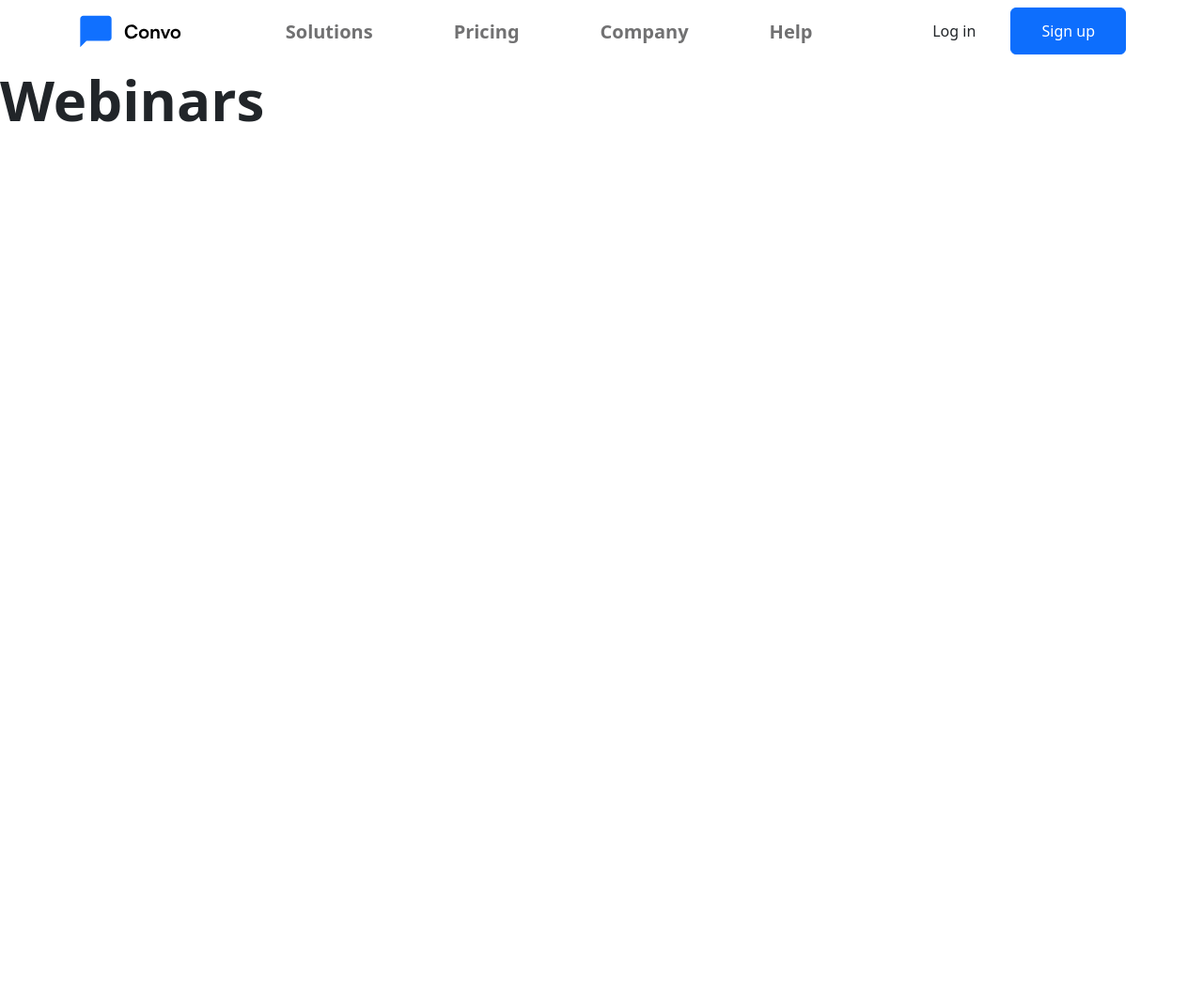
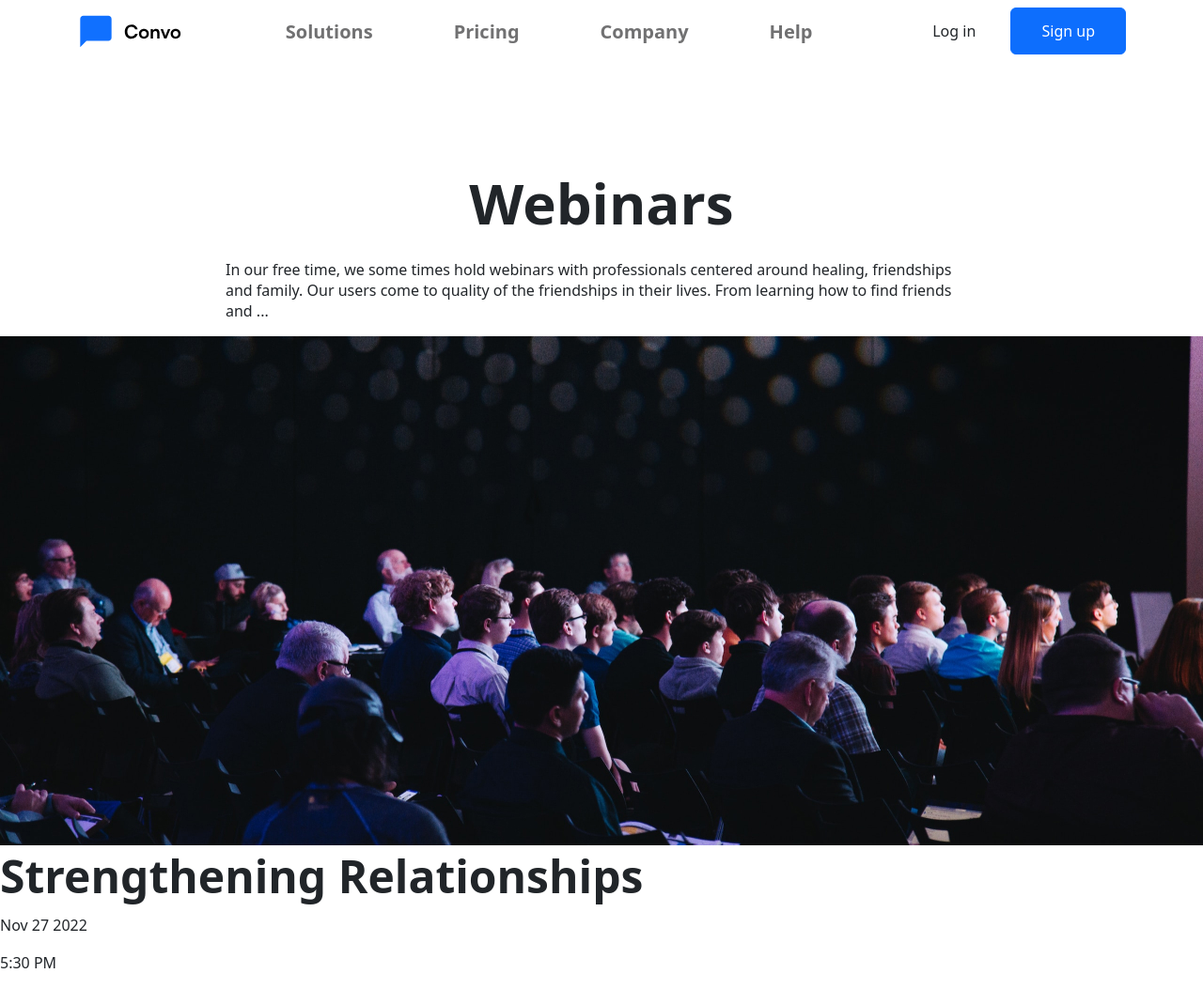
Before and after one commit to we0ut/Andrej-main, a plain HTML site: page index.html in a window 1280 px wide. Shown: the whole page at 94% size. Before the commit the page ends 800 px from the top, so only its background shows below. Drawn offline with nearby package versions, Linux system fonts and the light colour scheme.

Commit message:
Added main headline and section

```diff
--- a/assets/css/style.css
+++ b/assets/css/style.css
@@ -24,10 +24,33 @@
   padding: 0px;
 }
 
-.main-title {
+.main-headline {
+  width: 800px;
+  margin: 0 auto;
+  margin-top: 110px;
+
+  display: flex;
+  align-items: center;
+  flex-direction: column;
+  gap: 12px;
+}
+
+.main-title-headline {
   font-weight: 900;
   font-size: 60px;
   line-height: 80px;
+}
+
+.main-paragraph-headline {
+  font-weight: 500;
+  font-size: 16px;
+  line-height: 22px;
+}
+
+.section-title {
+  font-weight: 600;
+  font-size: 48px;
+  line-height: 65px;
 }
 
 /* .site-header {
--- a/index.html
+++ b/index.html
@@ -70,8 +70,29 @@
       </nav>
     </header>
 
-    <h1 class="main-title">Webinars</h1>
+    <div class="main-headline">
+      <h1 class="main-title-headline">Webinars</h1>
+      <p class="main-paragraph-headline">
+        In our free time, we some times hold webinars with professionals
+        centered around healing, friendships and family. Our users come to
+        quality of the friendships in their lives. From learning how to find
+        friends and ...
+      </p>
+    </div>
 
+    <section>
+      <img src="assets/img/Rectangle 2.jpg" alt="Presentation" />
+      <h2 class="section-title">Strengthening Relationships</h2>
+
+      <p class="date">Nov 27 2022</p>
+      <p class="time">5:30 PM</p>
+
+      <!-- <p>
+        This three part series will focus on strengthening your relationship
+        with your partner. Topics will include managing stress, respite and
+        taking time off to reconnect, and working together as a team
+      </p> -->
+    </section>
     <script
       src="https://cdn.jsdelivr.net/npm/bootstrap@5.2.3/dist/js/bootstrap.bundle.min.js"
       integrity="sha384-kenU1KFdBIe4zVF0s0G1M5b4hcpxyD9F7jL+jjXkk+Q2h455rYXK/7HAuoJl+0I4"
```
Also changed, not shown: assets/img/Rectangle 2.jpg (added).
